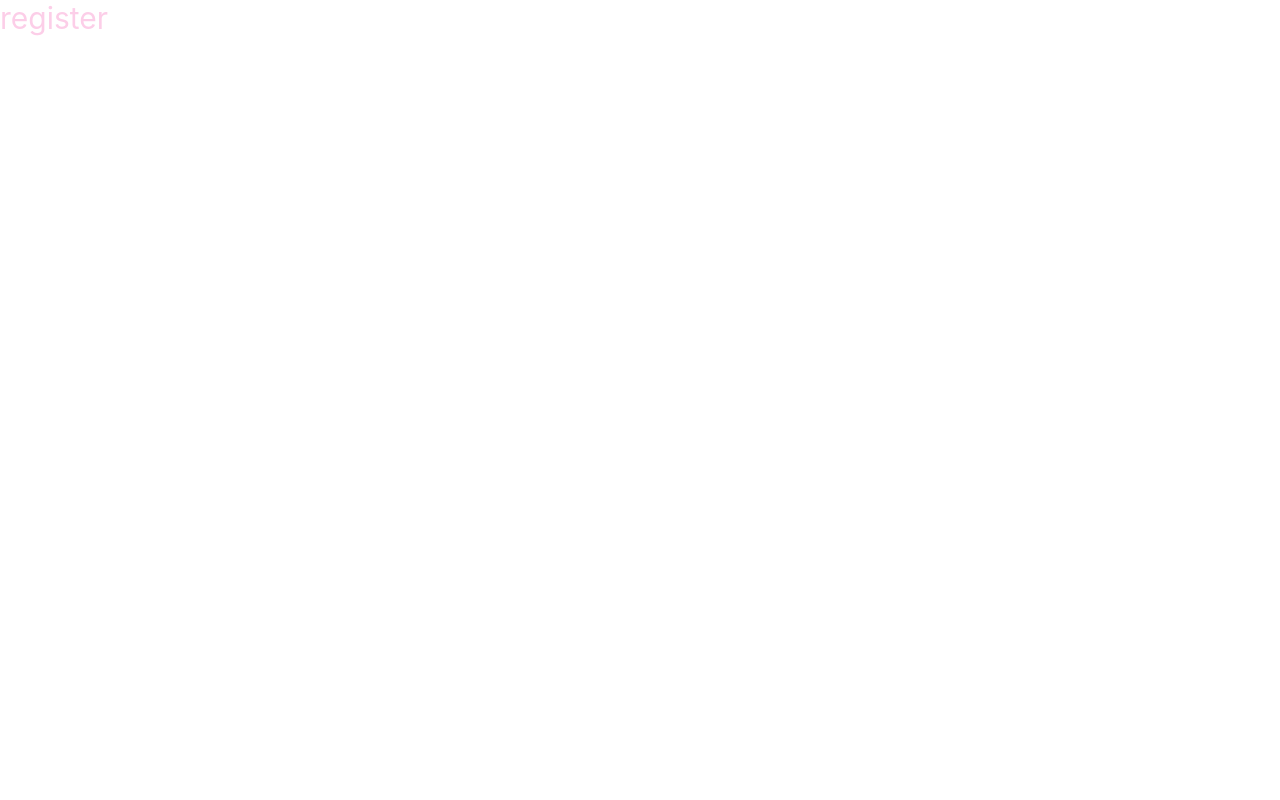
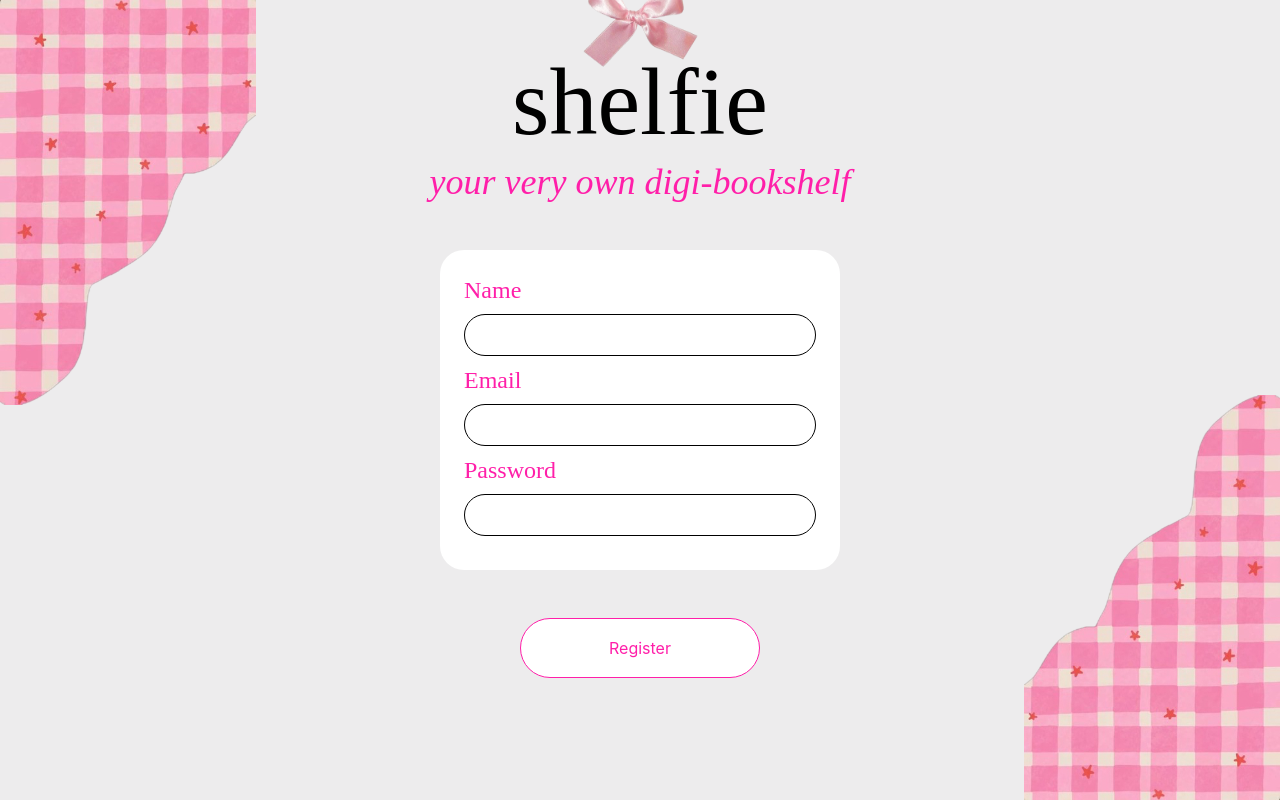
Before and after one commit to nikitaasainii/Shelfie, a React (Vite) app: page /register in a window 1280 px wide. Built offline with nearby package versions, Linux system fonts and the light colour scheme.

Commit message:
login & register pages added

```diff
--- a/src/pages/LoginPage.jsx
+++ b/src/pages/LoginPage.jsx
@@ -1,6 +1,28 @@
+import {useNavigate} from 'react-router-dom'
 function LoginPage(){
+    const navigate=useNavigate()
     return(
-        <div>login</div>
+        <div className="relative flex flex-col h-screen bg-[#EDECED] items-center justify-center gap-3 ">
+            <img src="/icons.png" className="absolute top-0 left-0 w-64 h-auto" />
+            <img src="/bow.png" className="h-50 w-35 -mt-50"></img>
+            <h1 className="text-black font-['Times_New_Roman_MT_Condensed',_serif] text-8xl -mt-20 hover:scale-105 hover:text-[#FF1FA9] active:scale-95 transition-all duration-200 ">shelfie</h1>
+            <img src="/icon_design.png" className="absolute bottom-0 right-0 w-64 h-auto" />
+            <div className="flex flex-col gap-12 items-center">
+            <p className="text-[#FF1FA9] font-['Times_New_Roman_MT_Condensed',_serif] text-4xl italic">your very own digi-bookshelf</p>
+            <div className="bg-white rounded-3xl p-6 h-60 w-100 flex flex-col gap-2">
+
+                <label htmlFor="" className="font-['Times_New_Roman_MT_Condensed',_serif] text-[#FF1FA9] text-2xl">Email</label>
+                <input type="text"  className="border-1 rounded-full w-full outline-none px-4 py-2"></input>
+                <label htmlFor="" className="font-['Times_New_Roman_MT_Condensed',_serif] text-[#FF1FA9] text-2xl">Password</label>
+                <input type="password"  className="border-1 rounded-full w-full outline-none px-4 py-2"></input>
+
+
+            </div>
+            <button className="bg-white text-[#FF1FA9] rounded-full border-1 border-[#FF1FA9] w-60 h-15 hover:scale-105 hover:bg-[#FF1FA9] hover:text-white active:scale-95 transition-all duration-200" onClick={()=>navigate('/shelf')}>Login</button>
+            </div>
+
+
+        </div>
     )
 }
 export default LoginPage
--- a/src/pages/RegisterPage.jsx
+++ b/src/pages/RegisterPage.jsx
@@ -1,6 +1,29 @@
+import {useNavigate} from 'react-router-dom'
 function RegisterPage(){
+        const navigate=useNavigate()
     return(
-        <div className="text-3xl text-pink-200">register</div>
+        <div className="relative flex flex-col h-screen bg-[#EDECED] items-center justify-center gap-3 ">
+            <img src="/icons.png" className="absolute top-0 left-0 w-64 h-auto" />
+            <img src="/bow.png" className="h-50 w-35 -mt-50"></img>
+            <h1 className="text-black font-['Times_New_Roman_MT_Condensed',_serif] text-8xl -mt-20 hover:scale-105 hover:text-[#FF1FA9] active:scale-95 transition-all duration-200 ">shelfie</h1>
+            <img src="/icon_design.png" className="absolute bottom-0 right-0 w-64 h-auto" />
+            <div className="flex flex-col gap-12 items-center">
+            <p className="text-[#FF1FA9] font-['Times_New_Roman_MT_Condensed',_serif] text-4xl italic">your very own digi-bookshelf</p>
+            <div className="bg-white rounded-3xl p-6 h-80 w-100 flex flex-col gap-2">
+                <label htmlFor="" className="font-['Times_New_Roman_MT_Condensed',_serif] text-[#FF1FA9] text-2xl">Name</label>
+                <input type="text"  className="border-1 rounded-full w-full outline-none px-4 py-2"></input>
+                <label htmlFor="" className="font-['Times_New_Roman_MT_Condensed',_serif] text-[#FF1FA9] text-2xl">Email</label>
+                <input type="text"  className="border-1 rounded-full w-full outline-none px-4 py-2"></input>
+                <label htmlFor="" className="font-['Times_New_Roman_MT_Condensed',_serif] text-[#FF1FA9] text-2xl">Password</label>
+                <input type="password"  className="border-1 rounded-full w-full outline-none px-4 py-2"></input>
+
+
+            </div>
+            <button className="bg-white text-[#FF1FA9] rounded-full border-1 border-[#FF1FA9] w-60 h-15 hover:scale-105 hover:bg-[#FF1FA9] hover:text-white active:scale-95 transition-all duration-200" onClick={()=>navigate('/shelf')}>Register</button>
+            </div>
+
+
+        </div>
     )
 }
 export default RegisterPage
```
